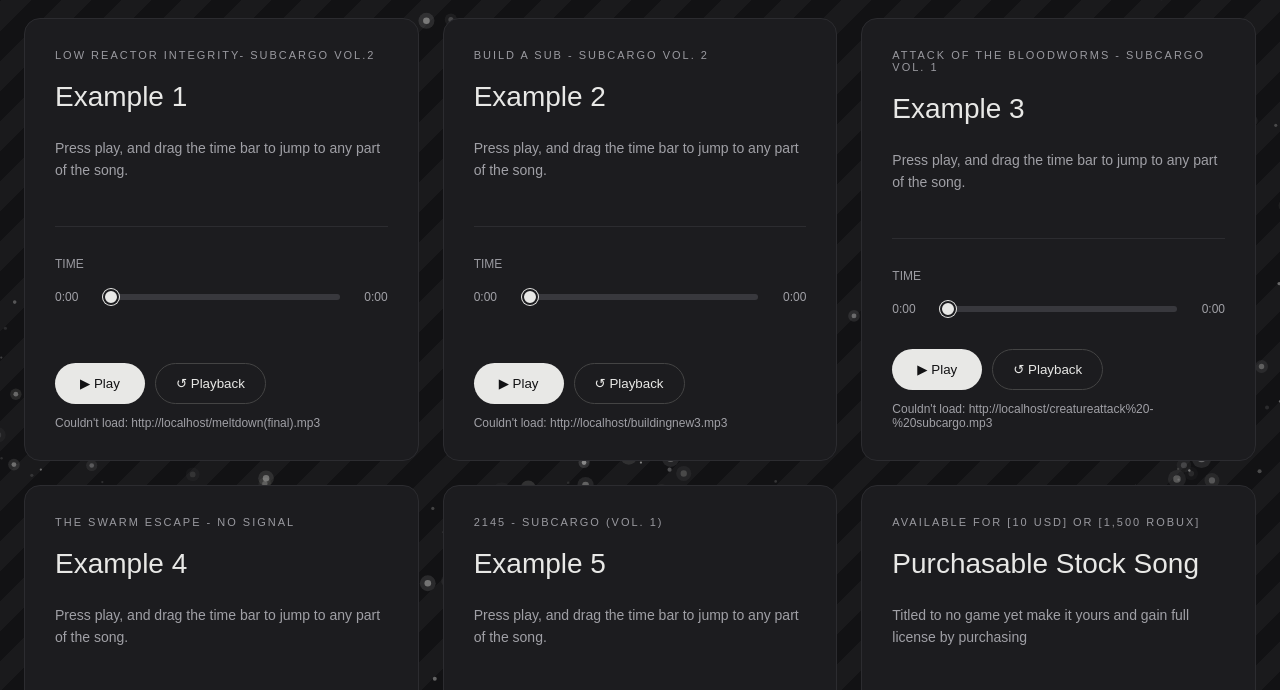
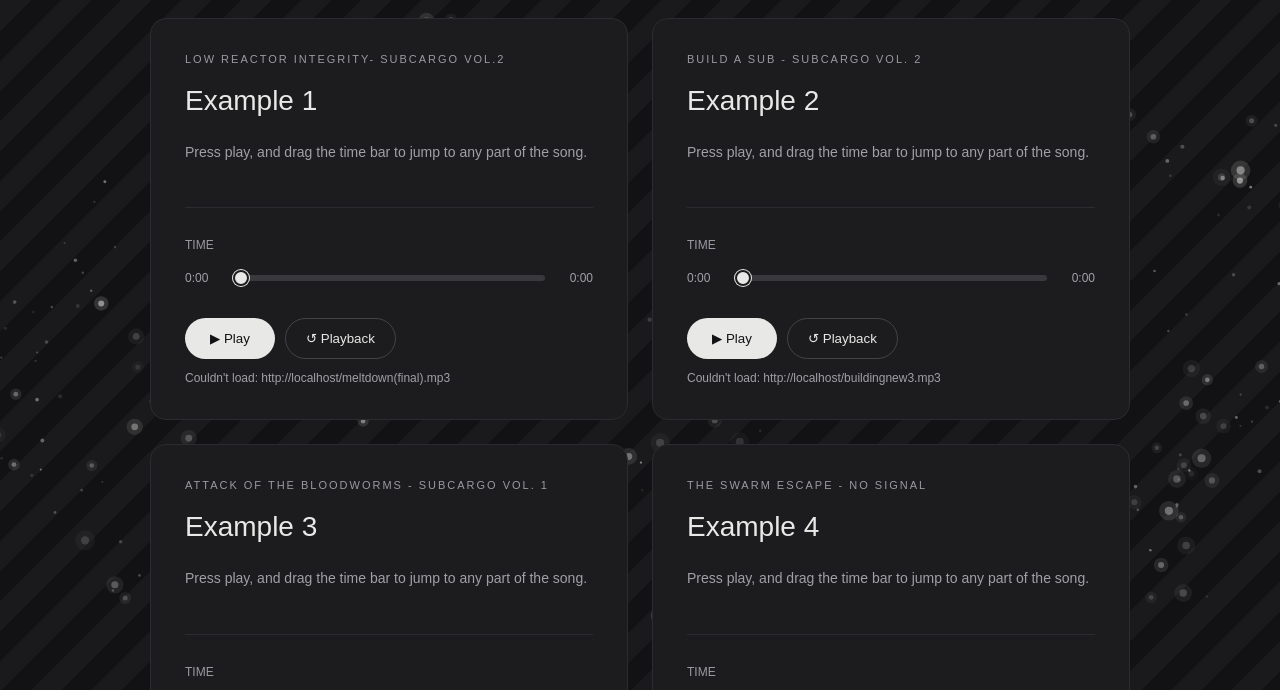
Before and after one commit to cparrot499/Quality_showcase, a plain HTML site: page index.html in a window 1280 px wide. Shown: the part 58-748 px from the top of the page. Drawn offline with Linux system fonts and the light colour scheme.

Commit message:
Update index.html

```diff
--- a/index.html
+++ b/index.html
@@ -95,12 +95,12 @@ body {
   filter: drop-shadow(0 0 4px rgba(61, 220, 132, 0.55));
 }
 
-/* Songs sit in a grid: 3 across on wide screens, 2 on medium, 1 on phones */
+/* Songs sit in a grid: 2 across (3 rows) on wider screens, 1 on phones */
 .songs {
   width: 100%;
-  max-width: 1280px;
+  max-width: 980px;
   display: grid;
-  grid-template-columns: repeat(3, 1fr);
+  grid-template-columns: repeat(2, 1fr);
   gap: 24px;
 }
 
@@ -110,7 +110,7 @@ body {
   min-width: 0;
   width: 100%;
   background: #1c1c1f;
-  padding: 30px;
+  padding: 34px;
   border: 1px solid #2c2c30;
   border-radius: 16px;
 }
@@ -257,10 +257,6 @@ input[type="range"]:focus-visible::-webkit-slider-thumb { box-shadow: 0 0 0 3px
   font-size: 11px;
   margin: 10px 0 20px;
   letter-spacing: 1px;
-}
-
-@media (max-width: 1020px) {
-  .songs { grid-template-columns: repeat(2, 1fr); }
 }
 
 @media (max-width: 660px) {
```
